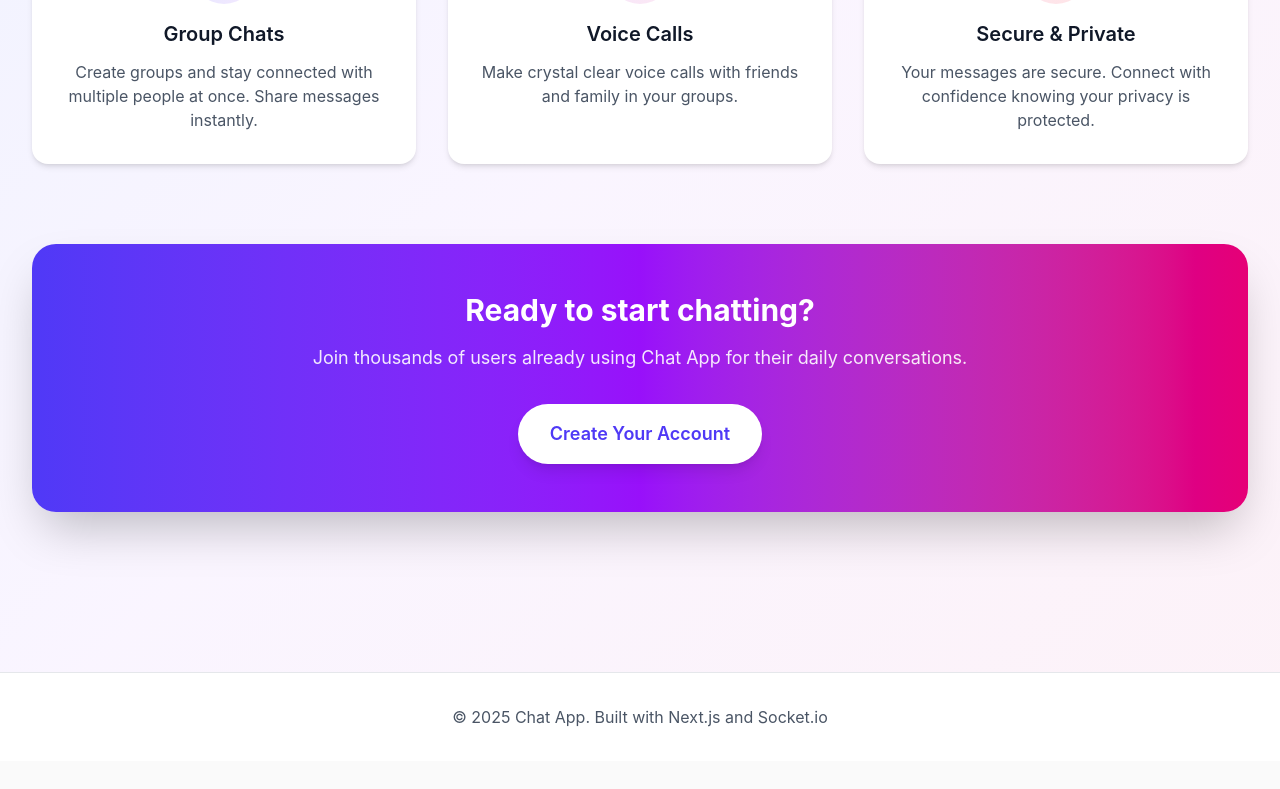
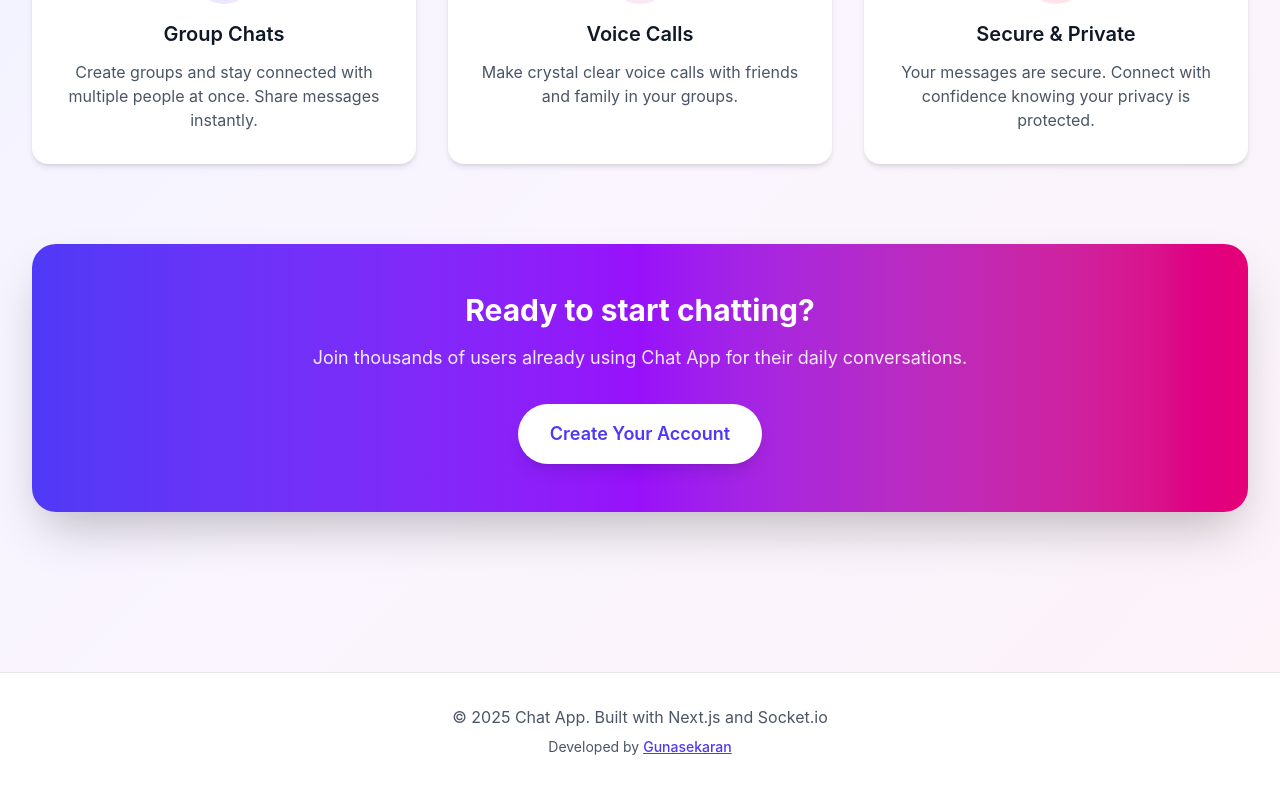
Before and after one commit to CGunasekaran/chat-app-clon, a Next.js app: page / in a window 1280 px wide. Shown: the part 544-1333 px from the top of the page. Before the commit the page ends 1305 px from the top, so only its background shows below. Built offline with nearby package versions, Linux system fonts and the light colour scheme; no server answers.

Commit message:
feat: Add portfolio link in footer across all pages

```diff
--- a/app/(auth)/login/page.tsx
+++ b/app/(auth)/login/page.tsx
@@ -141,6 +141,23 @@
           </Link>
         </div>
       </div>
+
+      {/* Footer */}
+      <footer className="absolute bottom-0 left-0 right-0 py-4">
+        <div className="text-center text-xs text-gray-500">
+          <p>
+            Developed by{" "}
+            <a
+              href="https://gunasekaran-portfolio.vercel.app/"
+              target="_blank"
+              rel="noopener noreferrer"
+              className="text-indigo-600 hover:text-indigo-700 font-medium transition-colors"
+            >
+              Gunasekaran
+            </a>
+          </p>
+        </div>
+      </footer>
     </div>
   );
 }
--- a/app/(auth)/register/page.tsx
+++ b/app/(auth)/register/page.tsx
@@ -219,6 +219,23 @@
           </Link>
         </div>
       </div>
+
+      {/* Footer */}
+      <footer className="absolute bottom-0 left-0 right-0 py-4">
+        <div className="text-center text-xs text-gray-500">
+          <p>
+            Developed by{" "}
+            <a
+              href="https://gunasekaran-portfolio.vercel.app/"
+              target="_blank"
+              rel="noopener noreferrer"
+              className="text-indigo-600 hover:text-indigo-700 font-medium transition-colors"
+            >
+              Gunasekaran
+            </a>
+          </p>
+        </div>
+      </footer>
     </div>
   );
 }
--- a/app/(dashboard)/chat/page.tsx
+++ b/app/(dashboard)/chat/page.tsx
@@ -703,6 +703,23 @@
         message={alertDialog.message}
         type={alertDialog.type}
       />
+
+      {/* Footer */}
+      <footer className="bg-white/80 backdrop-blur-sm border-t border-gray-200 mt-auto">
+        <div className="max-w-7xl mx-auto px-4 py-3 text-center text-xs text-gray-500">
+          <p>
+            Developed by{" "}
+            <a
+              href="https://gunasekaran-portfolio.vercel.app/"
+              target="_blank"
+              rel="noopener noreferrer"
+              className="text-indigo-600 hover:text-indigo-700 font-medium transition-colors"
+            >
+              Gunasekaran
+            </a>
+          </p>
+        </div>
+      </footer>
     </div>
   );
 }
--- a/app/page.tsx
+++ b/app/page.tsx
@@ -129,6 +129,17 @@
       <footer className="bg-white border-t border-gray-200 mt-20">
         <div className="max-w-7xl mx-auto px-4 sm:px-6 lg:px-8 py-8 text-center text-gray-600">
           <p>&copy; 2025 Chat App. Built with Next.js and Socket.io</p>
+          <p className="mt-2 text-sm">
+            Developed by{" "}
+            <a
+              href="https://gunasekaran-portfolio.vercel.app/"
+              target="_blank"
+              rel="noopener noreferrer"
+              className="text-indigo-600 hover:text-indigo-700 font-medium transition-colors underline"
+            >
+              Gunasekaran
+            </a>
+          </p>
         </div>
       </footer>
     </div>
```
